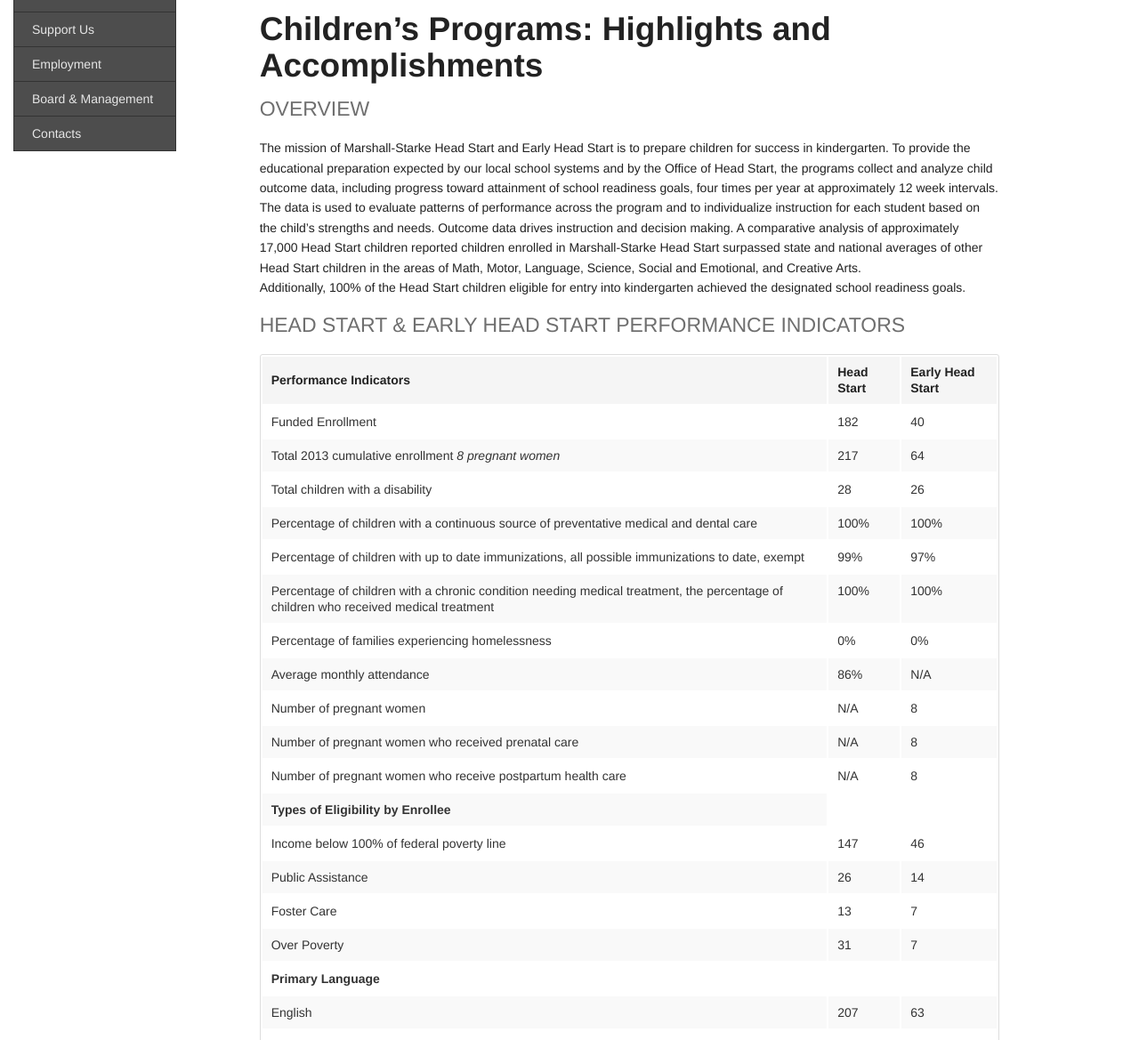
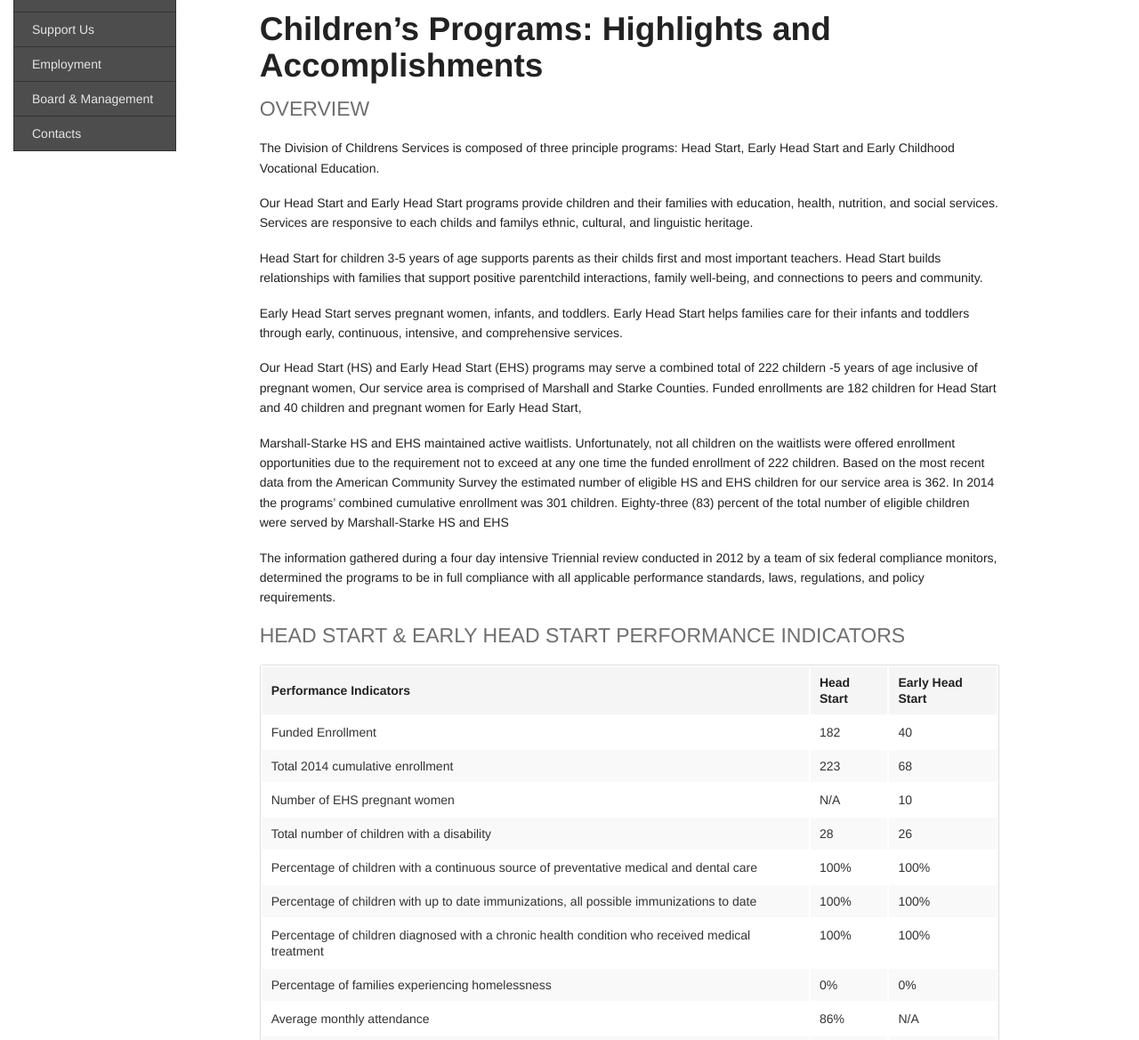
Before and after one commit to leviwilson/marshall-starke.org, a Jekyll site: the page built from report/children.md, in a window 1280 px wide and 1400 px high, cut to the strip 231-1400 px from the top of the window. Shown: the whole strip at 89% size. Built offline with Jekyll 4.4.1, drawn with Linux system fonts in a browser that asks for light colours; nearby versions of some CDN libraries; Markdown is read by kramdown in place of the engine named in the settings; some of the changed text lies outside the part shown.

Commit message:
update the children report for 2014

```diff
--- a/report/children.md
+++ b/report/children.md
@@ -1,243 +1,209 @@
 ---
 layout: default
-title:  "2012 Accomplishments (Adults)"
+title:  "2014 Accomplishments (Children)"
 ---
 {% include annual.report.breadcrumb %}
 
 ## Children's Programs: Highlights and Accomplishments
 
 <h4 class="subheader" id="overview">OVERVIEW</h4>
-The mission of Marshall-Starke Head Start and Early Head Start is to prepare children for success in kindergarten.  To provide
-the educational preparation expected by our local school systems and by the Office of Head Start, the programs collect and analyze
-child outcome data, including progress toward attainment of school readiness goals, four times per year at approximately 12 week
-intervals. The data is used to evaluate patterns of performance across the program and to individualize instruction for each student
-based on the child's strengths and needs.  Outcome data drives instruction and decision making.  A comparative analysis of
-approximately 17,000 Head Start children reported children enrolled in Marshall-Starke Head Start surpassed state and national
-averages of other Head Start children in the areas of Math, Motor, Language, Science, Social and Emotional, and Creative Arts.
-Additionally, 100% of the Head Start children eligible for entry into kindergarten achieved the designated school readiness goals.
+The Division of Childrens Services is composed of three principle programs: Head Start, Early Head Start and Early Childhood Vocational Education.
+
+Our Head Start and Early Head Start programs provide children and their families with education, health, nutrition, and social services. Services are
+responsive to each childs and familys ethnic, cultural, and linguistic heritage.
+
+Head Start for children 3-5 years of age supports parents as their childs first and most important teachers. Head Start builds relationships with families that support positive parentchild interactions, family well-being, and connections to peers and community.
+
+Early Head Start serves pregnant women, infants, and toddlers. Early Head Start helps families care for their infants and toddlers through early, continuous, intensive, and comprehensive services.
+
+Our Head Start (HS) and Early Head Start (EHS) programs may serve a combined total of 222 childern -5 years of age inclusive of pregnant women, Our service area is comprised of Marshall and Starke Counties. Funded enrollments are 182 children for Head Start and 40 children and pregnant women for Early Head Start,
+
+Marshall-Starke HS and EHS maintained active waitlists. Unfortunately, not all children on the waitlists were offered enrollment opportunities due to the requirement not to exceed at any one time the funded enrollment of 222 children. Based on the most recent data from the American Community Survey the estimated number of eligible HS and EHS children for our service area is 362. In 2014 the programs' combined cumulative enrollment was 301 children. Eighty-three (83) percent of the total number of eligible children were served by Marshall-Starke HS and EHS
+
+The information gathered during a four day intensive Triennial review conducted in 2012 by a team of six federal compliance monitors, determined the programs to be in full compliance with all applicable performance standards, laws, regulations, and policy requirements.
 
 <h4 class="subheader">HEAD START &amp; EARLY HEAD START PERFORMANCE INDICATORS</h4>
 
 <table class="responsive">
-  <thead>
+    <thead>
+        <tr>
+            <th>Performance Indicators</th>
+            <th>Head Start</th>
+            <th>Early Head Start</th>
+        </tr>
+    </thead>
+    <tbody>
     <tr>
-      <th>Performance Indicators</th>
-      <th>Head Start</th>
-      <th>Early Head Start</th>
-    </tr>
-  </thead>
-  <tbody>
-    <tr>
-      <td>Funded Enrollment</td>
-      <td>182</td>
-      <td>40</td>
-    </tr>
-      <tr>
-      <td>Total 2013 cumulative enrollment <i>8 pregnant women</i></td>
-      <td>217</td>
-      <td>64</td>
+        <td>Funded Enrollment</td>
+        <td>182</td>
+        <td>40</td>
     </tr>
     <tr>
-      <td>Total children with a disability</td>
-      <td>28</td>
-      <td>26</td>
+        <td>Total 2014 cumulative enrollment</td>
+        <td>223</td>
+        <td>68</td>
     </tr>
     <tr>
-      <td>Percentage of children with a continuous source of preventative medical and dental care</td>
-      <td>100%</td>
-      <td>100%</td>
+        <td>Number of EHS pregnant women</td>
+        <td>N/A</td>
+        <td>10</td>
     </tr>
     <tr>
-      <td>Percentage of children with up to date immunizations, all possible immunizations to date, exempt</td>
-      <td>99%</td>
-      <td>97%</td>
+        <td>Total number of children with a disability</td>
+        <td>28</td>
+        <td>26</td>
     </tr>
     <tr>
-      <td>Percentage of children with a chronic condition needing medical treatment, the percentage of children who received medical treatment</td>
-      <td>100%</td>
-      <td>100%</td>
+        <td>Percentage of children with a continuous source of preventative medical and dental care</td>
+        <td>100%</td>
+        <td>100%</td>
     </tr>
     <tr>
-      <td>Percentage of families experiencing homelessness</td>
-      <td>0%</td>
-      <td>0%</td>
+        <td>Percentage of children with up to date immunizations, all possible immunizations to date</td>
+        <td>100%</td>
+        <td>100%</td>
     </tr>
     <tr>
-      <td>Average monthly attendance</td>
-      <td>86%</td>
-      <td>N/A</td>
+        <td>Percentage of children diagnosed with a chronic health condition who received medical treatment</td>
+        <td>100%</td>
+        <td>100%</td>
     </tr>
     <tr>
-      <td>Number of pregnant women</td>
-      <td>N/A</td>
-      <td>8</td>
+        <td>Percentage of families experiencing homelessness</td>
+        <td>0%</td>
+        <td>0%</td>
     </tr>
     <tr>
-      <td>Number of pregnant women who received prenatal care</td>
-      <td>N/A</td>
-      <td>8</td>
+        <td>Average monthly attendance</td>
+        <td>86%</td>
+        <td>N/A</td>
     </tr>
     <tr>
-      <td>Number of pregnant women who receive postpartum health care</td>
-      <td>N/A</td>
-      <td>8</td>
-    </tr>
-    <tr><td><strong>Types of Eligibility by Enrollee</strong></td></tr>
-    <tr>
-      <td>Income below 100% of federal poverty line</td>
-      <td>147</td>
-      <td>46</td>
+        <td>Percentage of pregnant women who received prenatal care</td>
+        <td>N/A</td>
+        <td>100%</td>
     </tr>
     <tr>
-      <td>Public Assistance</td>
-      <td>26</td>
-      <td>14</td>
+        <td>Percentage of pregnant women who received postpartum health care</td>
+        <td>N/A</td>
+        <td>100%</td>
     </tr>
     <tr>
-      <td>Foster Care</td>
-      <td>13</td>
-      <td>7</td>
+        <td>Percentage of children who are up-to-date on a schedule of age appropriate preventative oral health care</td>
+        <td>100%</td>
+        <td>100%</td>
+    </tr>
+    </tbody>
+</table>
+
+<h4 class="subheader">PARENT &amp; COMMUNITY VOLUNTEERS</h4>
+<table class="responsive">
+    <thead>
+        <tr>
+            <th>Volunteer Type</th>
+            <th>HS</th>
+            <th>EHS</th>
+        </tr>
+    </thead>
+    <tbody>
+    <tr>
+        <td>Parent/Relative</td>
+        <td>293</td>
+        <td>69</td>
     </tr>
     <tr>
-      <td>Over Poverty</td>
-      <td>31</td>
-      <td>7</td>
+        <td>Community Volunteers</td>
+        <td>269</td>
+        <td>7</td>
+    </tr>
+    </tbody>
+</table>
+
+<h5 class="subheader">EARLY CHILDHOOD VOCATIONAL EDUCATION</h5>
+Now in its 12th year, in partnership with the Northern Central Area Vocational Collaborative, the Early Childhood Vocational Education Program provides instruction and field experience for junior and senior high school students interested in pursuing a professional career in Early Childhood Education. The course is available to students attending 10 area high schools. Since its inception over 250 students have completed the Early Childhood Vocational Education Program.
+
+The students receive in-class instruction supplemented with direct vocational experience in Head Start and Kindergarten classrooms. Students may earn six transferrable college credits the first year and three additional college credits the second year for a total of nine college credits. The college credits are issued by Indiana Ivy Tech College. The majority of students who complete the Early Childhood Vocational Education Program pursue post secondary education. This partnership affords the students vocational experience in the field of ECE while benefitting Head Start children with individual attention and interaction. The student volunteer time is a valuable in-kind contribution.
+
+At this time our Head Start Program employs four graduates of the Early Childhood Vocational Education Program.
+
+<h5 class="subheader">TYPES OF ELIGIBILITY BY ENROLLEE</h5>
+<table class="responsive">
+    <thead>
+        <tr>
+            <th>Number of Enrollees</th>
+            <th>HS</th>
+            <th>EHS</th>
+        </tr>
+    </thead>
+    <tbody>
+    <tr>
+        <td>Income below 100% of federal poverty line</td>
+        <td>134</td>
+        <td>46</td>
+    </tr>
+    <tr>
+        <td>Receipt of Public Assistance</td>
+        <td>28</td>
+        <td>12</td>
+    </tr>
+    <tr>
+        <td>Status as Foster Care</td>
+        <td>12</td>
+        <td>5</td>
     </tr>
     <tr><td><strong>Primary Language</strong></td></tr>
     <tr>
-      <td>English</td>
-      <td>207</td>
-      <td>63</td>
+        <td>English</td>
+        <td>213</td>
+        <td>66</td>
     </tr>
     <tr>
-      <td>Spanish</td>
-      <td>10</td>
-      <td>9</td>
+        <td>Spanish</td>
+        <td>10</td>
+        <td>12</td>
     </tr>
     <tr><td><strong>Ethnicity</strong></td></tr>
     <tr>
-      <td>Hispanic or Latin Origin</td>
-      <td>18</td>
-      <td>12</td>
+        <td>Hispanic or Latin Origin</td>
+        <td>18</td>
+        <td>25</td>
     </tr>
     <tr>
-      <td>Non-Hispanic or Latin Origin</td>
-      <td>199</td>
-      <td>60</td>
+        <td>Non-Hispanic or Latin Origin</td>
+        <td>205</td>
+        <td>53</td>
     </tr>
-    <tr><td><strong>Family and Community Partnerships</strong></td></tr>
+    <tr><td><strong>Families</strong></td></tr>
     <tr>
-      <td>Number of Families</td>
-      <td>203</td>
-      <td>57</td>
+        <td>Number of Families</td>
+        <td>198</td>
+        <td>58</td>
     </tr>
     <tr>
-      <td>Two Parent Families</td>
-      <td>108</td>
-      <td>34</td>
+        <td>Two Parent Families</td>
+        <td>58%</td>
+        <td>66%</td>
     </tr>
     <tr>
-      <td>Single Parent Families</td>
-      <td>95</td>
-      <td>23</td>
+        <td>Single Parent Families</td>
+        <td>42%</td>
+        <td>34%</td>
     </tr>
-  </tbody>
+    <tr><td><strong>Employment (At Time of Enrollment)</strong></td></tr>
+    <tr><td><strong>Percentage of Two Parent Families with:</strong></td></tr>
+    <tr>
+        <td>One or Both Parents Employed</td>
+        <td>82%</td>
+        <td>87%</td>
+    </tr>
+    <tr><td><strong>Percentage of Single Parent Families with:</strong></td></tr>
+    <tr>
+        <td>Parent Employed</td>
+        <td>46%</td>
+        <td>16%</td>
+    </tr>
+    </tbody>
 </table>
 
-<h5 class="subheader">EMPLOYMENT (At Time of Enrollment)</h5>
-<table>
-  <thead>
-    <tr>
-      <th>Indicators</th>
-      <th>Head Start</th>
-      <th>Early Head Start</th>
-    </tr>
-  </thead>
-  <tbody>
-    <tr><td><strong>Number of Two Parent Families with:</strong></td></tr>
-    <tr>
-      <td>Both Parents Employed</td>
-      <td>16</td>
-      <td>1</td>
-    </tr>
-    <tr>
-      <td>One Parent Employed</td>
-      <td>65</td>
-      <td>25</td>
-    </tr>
-    <tr>
-      <td>Both Parents Not Working</td>
-      <td>27 (25%)</td>
-      <td>8 (24%)</td>
-    </tr>
-    <tr><td><strong>Number of Single Parent Families with:</strong></td></tr>
-    <tr>
-      <td>Parent Employed</td>
-      <td>41</td>
-      <td>7</td>
-    </tr>
-    <tr>
-      <td>Parent Not Working</td>
-      <td>54 (56%)</td>
-      <td>16 (69%)</td>
-    </tr>
-    <tr><td><strong>Federal or Other Assistance</strong></td></tr>
-    <tr>
-      <td>Families Receiving TANF Benefits</td>
-      <td>32 (15.7%)</td>
-      <td>4 (7%)</td>
-    </tr>
-    <tr>
-      <td>Families Receiving SSI Benefits</td>
-      <td>17 (7%)</td>
-      <td>10 (17.5%)</td>
-    </tr>
-  </tbody>
-</table>
-
-<h4 class="subheader">PARENT EDUCATION</h4>
-Twenty-four (24%) of the Head Start families did not have a parent who graduated from high school. Thirty-three (33%) of the
-Early Head Start families did not have a parent who graduated from high school.
-
-<h5 class="subheader">PARENT &amp; COMMUNITY VOLUNTEERS</h5>
-<table class="responsive">
-  <thead>
-    <tr>
-      <th>Volunteer Type</th>
-      <th>HS</th>
-      <th>EHS</th>
-    </tr>
-  </thead>
-  <tbody>
-    <tr>
-      <td>Parent/Relative</td>
-      <td>290</td>
-      <td>68</td>
-    </tr>
-    <tr>
-      <td>Community Volunteers</td>
-      <td>190</td>
-      <td>6</td>
-    </tr>
-  </tbody>
-</table>
-
-<h4 class="subheader">COMMUNITY CONNECTIONS</h4>
-In 2008 the Marshall-Starke Head Start and Early Head Start programs established the Social Services Network in Marshall County.
-The Network is composed of community providers and stakeholders who represent the programs and services utilized by eligible HS and
-EHS families. The Network meets quarterly to share information and coordinate efforts to address the needs of local families.
-The FCS manager facilitates the meetings. The goals are community coordination, advocacy and maximizing of community resources.
-Participating community agencies include but are not limited to: MD Wise, Neighborhood Center, SCAN, Purdue Extension, Single
-Parent Program, WIC, Real Services, Riverside School, St. Joseph Regional Medical Center, Plymouth Adult Education, Public Housing
-Authority and Heminger House.
-
-Now in its 11th year in partnership with North Central Area Vocational Collaborative, Head Start provides field experience for
-junior and senior high school students interested in pursuing a professional career in Early Childhood Education. The course is
-available to students attending 10 area high schools. Over 200 students have completed the Early Childhood Vocational Education Program.
-
-The students receive in-class instruction supplemented with direct vocational experience in Head Start classrooms. Students earn
-nine transferrable college credits the first year and three additional college credits the second year for a total of 12 college
-credits. The college credits are issued by Indiana Ivy Tech College. The majority of students who complete the Early Childhood
-Vocational Education Class pursue post secondary education. This partnership affords the students vocational experience in the
-field of ECE while benefitting HS children with individual attention and interaction. The student volunteer time is also a
-considerable valuable in-kind contribution.
+Eighty-four (84) percent of our Head Start families and 74% of our Early Head
+Start families have a parent who graduated from high school.
```
